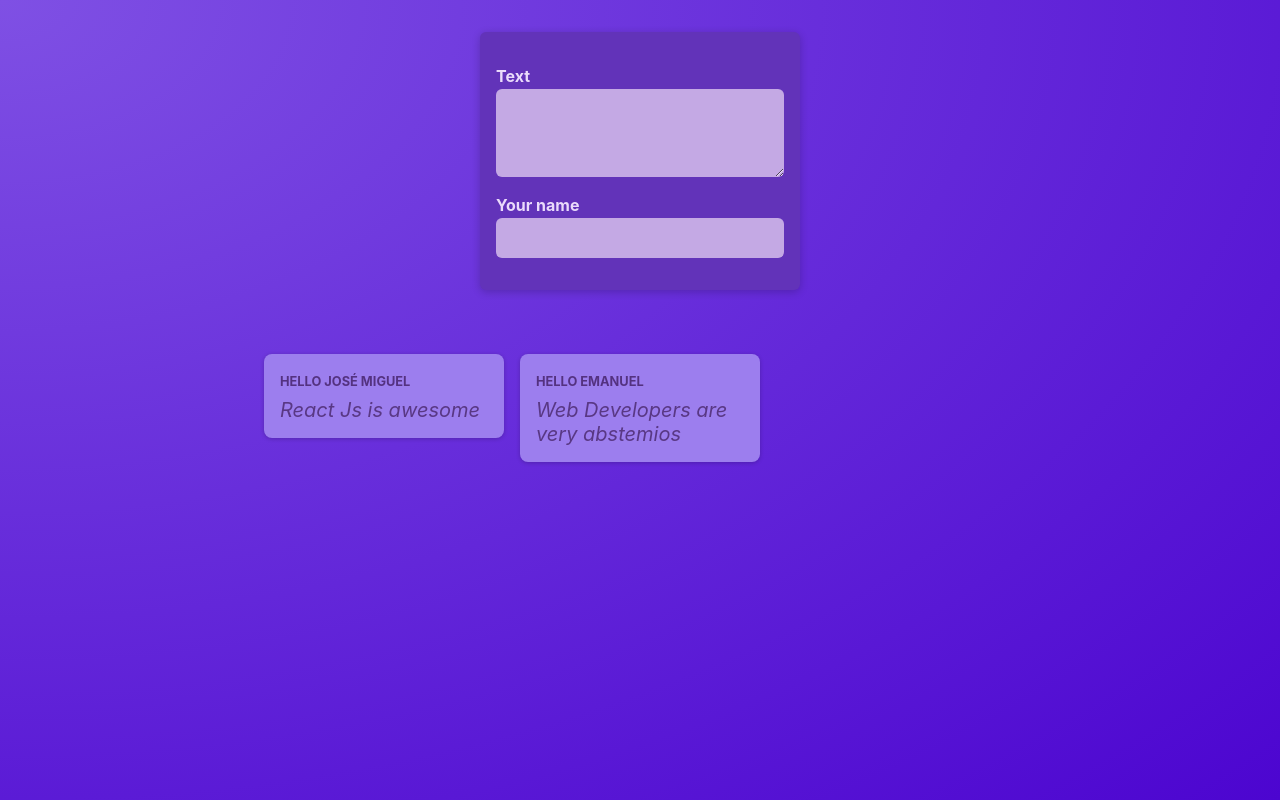
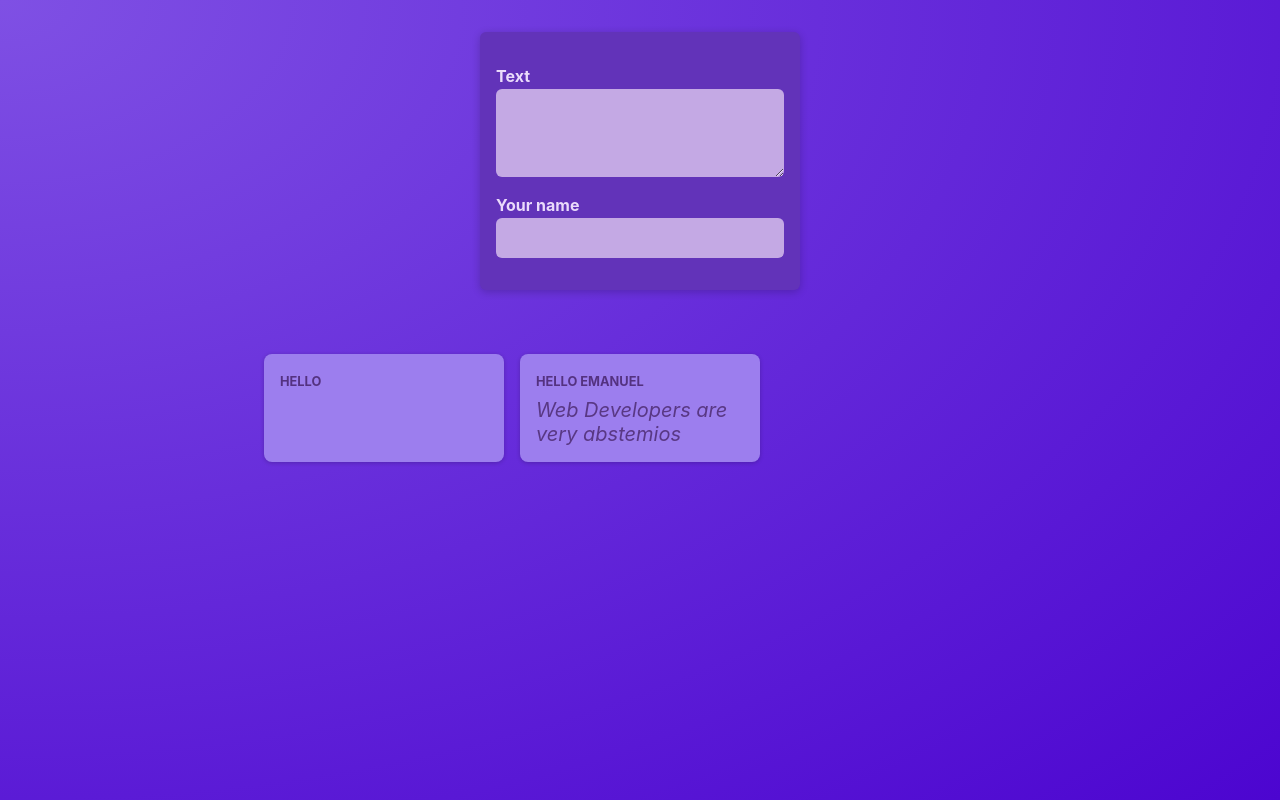
Before and after one commit to Chemusky/starting-vite-project, a React (Vite) app: page / in a window 1280 px wide. Built offline with nearby package versions, Linux system fonts and the light colour scheme.

Commit message:
cambio estructura props

```diff
--- a/src/Components/NewPost.jsx
+++ b/src/Components/NewPost.jsx
@@ -1,16 +1,15 @@
+import styles from "./NewPost.module.css";
 import React from "react";
-import styles from "./NewPost.module.css";
-
-function NewPost() {
+function NewPost(props) {
   return (
     <form className={`${styles["form"]}`}>
       <p>
         <label htmlFor="body">Text</label>
-        <textarea name="" id="body" required rows={3}></textarea>
+        <textarea id="body" required rows={3} onChange={props.onBodyChange} />
       </p>
       <p>
         <label htmlFor="name">Your name</label>
-        <input type="text" id="name" required />
+        <input type="text" id="name" required onChange={props.onAuthorChange} />
       </p>
     </form>
   );
--- a/src/Components/PostsList.jsx
+++ b/src/Components/PostsList.jsx
@@ -1,19 +1,31 @@
-import React from "react";
+import React, { useState } from "react";
 import Post from "./Post";
 import styles from "./PostsList.module.css";
 import NewPost from "./NewPost";
 
 function PostsList() {
+  // setEnteredBody tiene el set porque modifica la variable enteredBody
+  // se pone handler cuando es una función que se va asignar a algún evento
+  // con event.target.value se registra el valor introducido por el usuario
+  const [enteredBody, setEnteredBody] = useState("");
+  const [enteredAuthor, setEnteredAuthor] = useState("");
+
+  function bodyChangeHandler(event) {
+    setEnteredBody(event.target.value);
+  }
+  function authorChangeHandler(event) {
+    setEnteredAuthor(event.target.value);
+  }
+
   return (
     <>
-      <NewPost />
+      <NewPost
+        onBodyChange={bodyChangeHandler}
+        onAuthorChange={authorChangeHandler}
+      />
       <ul className={`${styles["posts"]}`}>
-        <li>
-          <Post author="José Miguel" body="React Js is awesome" />
-        </li>
-        <li>
-          <Post author="Emanuel" body="Web Developers are very abstemios" />
-        </li>
+        <Post author={enteredAuthor} body={enteredBody} />
+        <Post author="Emanuel" body="Web Developers are very abstemios" />
       </ul>
     </>
   );
```
Also changed, not shown: 1 other file (tests, documents, lock files or other folders).
